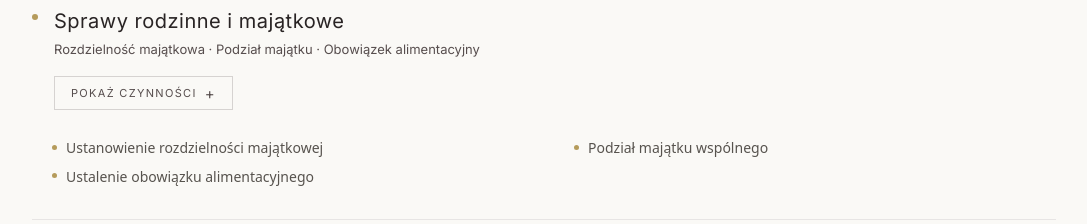
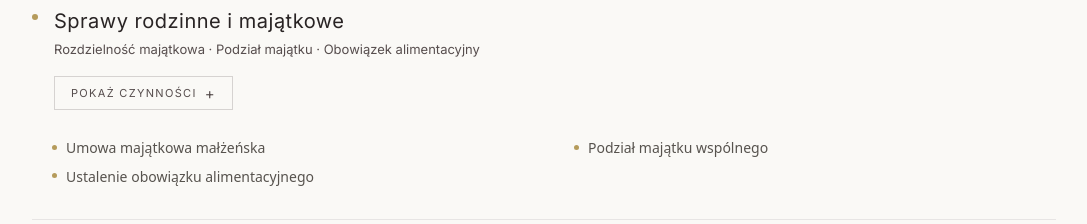
Before and after one commit to Salonce/notary-website, an Angular app: page / in a window 1280 px wide. Shown: the part 2020-2244 px from the top of the page, without its empty margins (96-1183 px from the left). Built offline with nearby package versions, Linux system fonts and the light colour scheme; no server answers.

Commit message:
umowa rozdzielnosci majatkowej

```diff
--- a/src/features/notarial-services/notarial-services.html
+++ b/src/features/notarial-services/notarial-services.html
@@ -188,7 +188,7 @@
             class="grid gap-x-10 pb-6 pl-5 md:grid-cols-2 md:pb-7"
           >
             <li class="service-item">
-              Ustanowienie rozdzielności majątkowej
+              Umowa majątkowa małżeńska
             </li>
 
             <li class="service-item">
```
